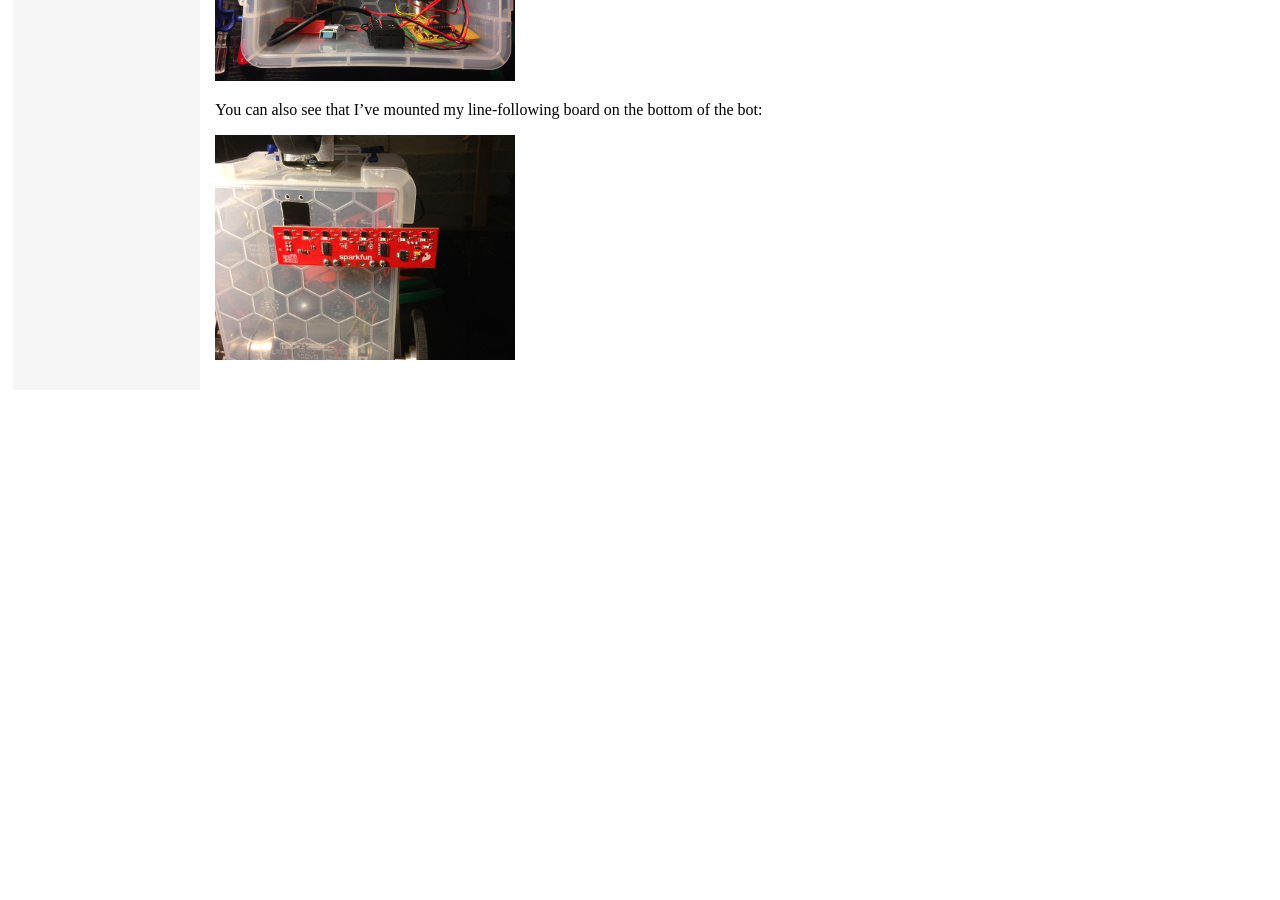
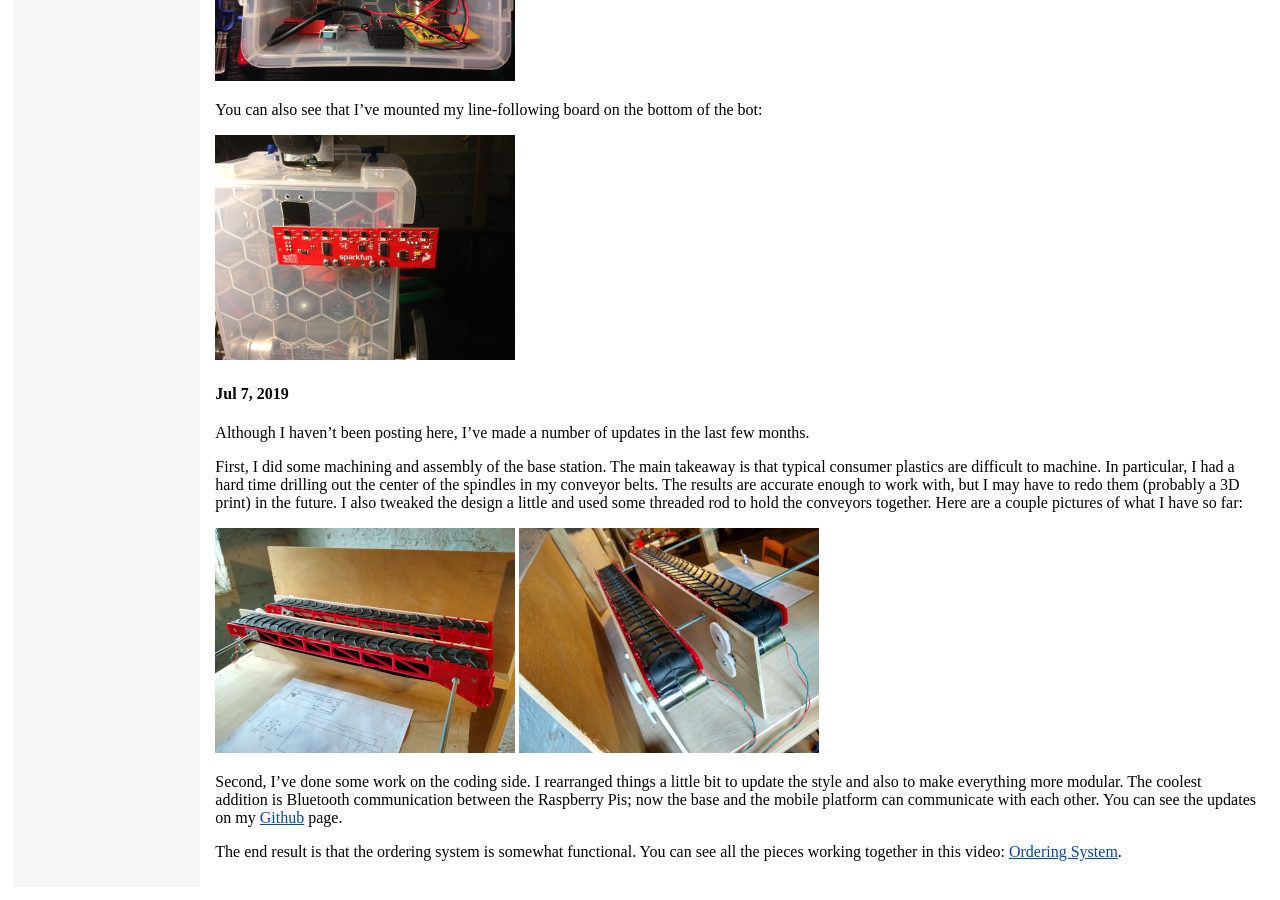
Before and after one commit to Angineer/Angineer.github.io, a Jekyll site: the page built from _projects/Robot.md, in a window 1280 px wide and 900 px high, scrolled down 7930 px. Built offline with Jekyll 4.4.1, drawn with Linux system fonts in a browser that asks for light colours; before the commit the page ends 8333 px from its top, so only the background shows below that.

Commit message:
Robot update

```diff
--- a/_projects/Robot.md
+++ b/_projects/Robot.md
@@ -180,3 +180,14 @@ The basic wiring of the mobile platform had always been very messy and fragile,
 You can also see that I've mounted my line-following board on the bottom of the bot:
 
 ![](/pictures/Robot_LineFollowerMounted.png)
+
+#### Jul 7, 2019
+Although I haven't been posting here, I've made a number of updates in the last few months.
+
+First, I did some machining and assembly of the base station. The main takeaway is that typical consumer plastics are difficult to machine. In particular, I had a hard time drilling out the center of the spindles in my conveyor belts. The results are accurate enough to work with, but I may have to redo them (probably a 3D print) in the future. I also tweaked the design a little and used some threaded rod to hold the conveyors together. Here are a couple pictures of what I have so far:
+
+![](/pictures/Robot_Conveyors_1.png) ![](/pictures/Robot_Conveyors_2.png)
+
+Second, I've done some work on the coding side. I rearranged things a little bit to update the style and also to make everything more modular. The coolest addition is Bluetooth communication between the Raspberry Pis; now the base and the mobile platform can communicate with each other. You can see the updates on my [Github](https://github.com/Angineer) page.
+
+The end result is that the ordering system is somewhat functional. You can see all the pieces working together in this video: [Ordering System](https://youtu.be/Y87iaBGqlAw).
```
Also changed, not shown: pictures/Robot_Conveyors_1.png (added), pictures/Robot_Conveyors_2.png (added).
